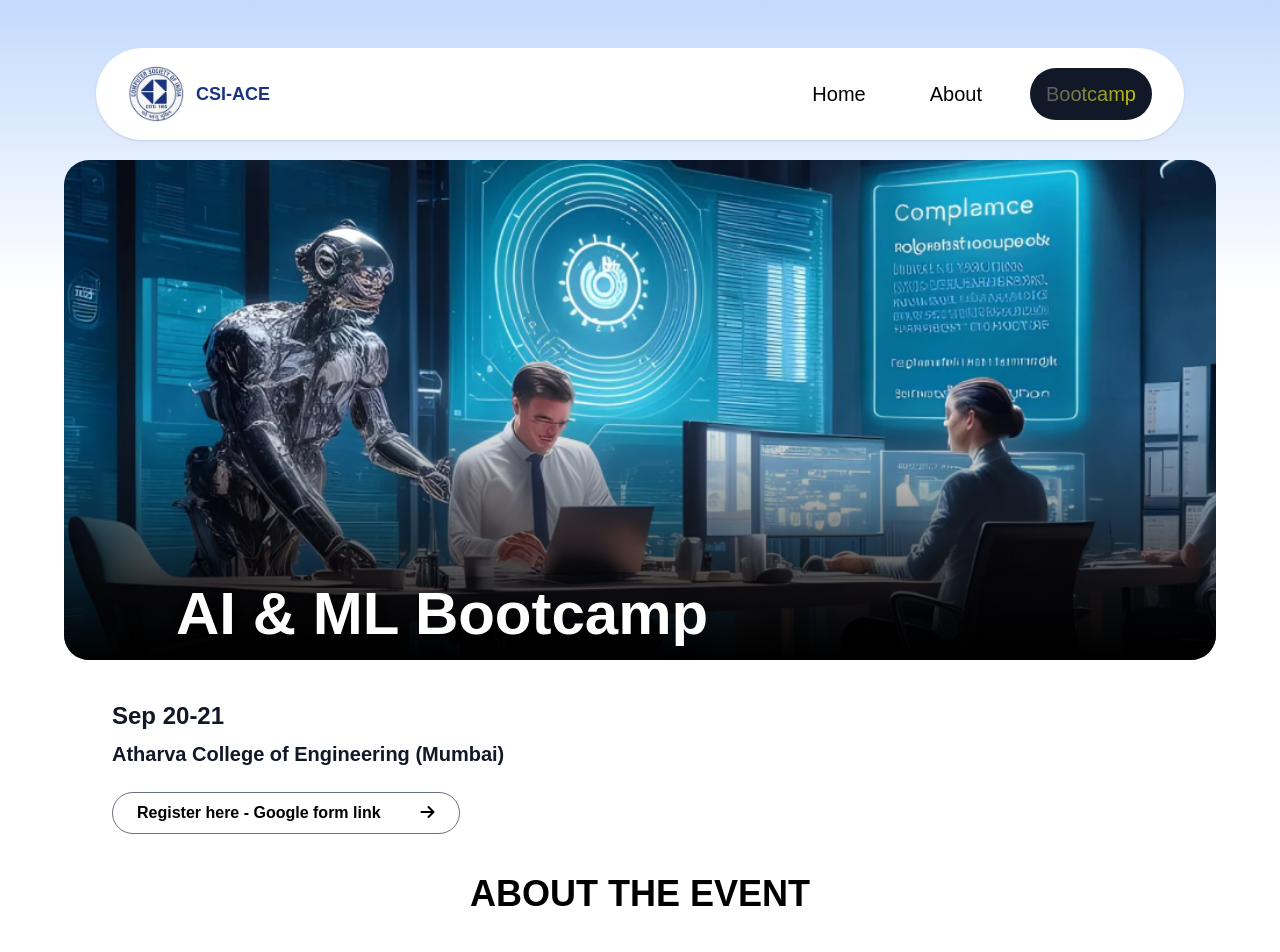
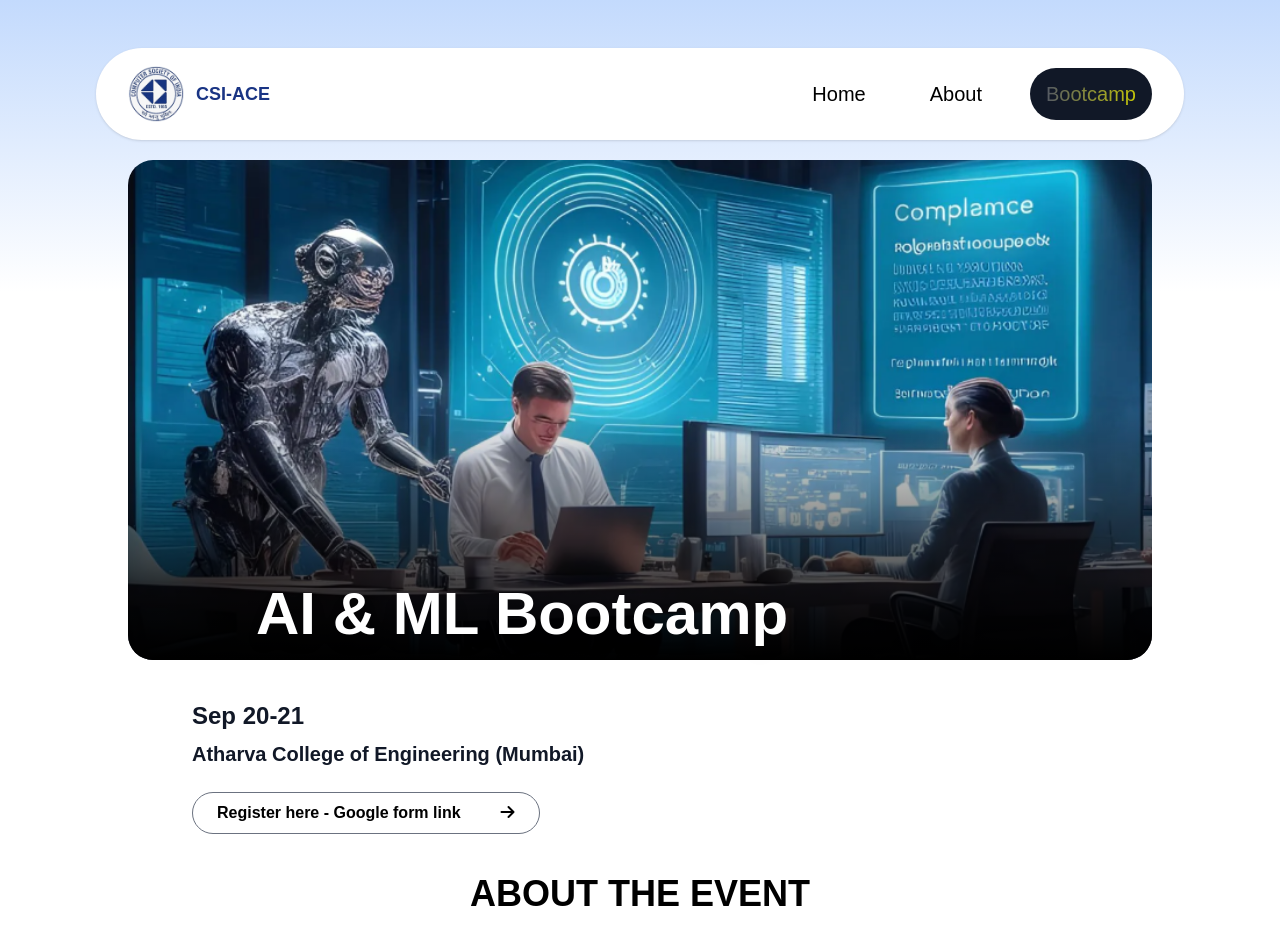
Before and after one commit to vaibhavraut07/csi, a React (Create React App) app: page /bootcamp/aiml in a window 1280 px wide. Shown: the top 952 px of the page. Built offline with nearby package versions, Linux system fonts and the light colour scheme; the HTML template or start-up script is replaced by a standard one.

Commit message:
changes in detailpage

```diff
--- a/src/screens/BootcampDetails.jsx
+++ b/src/screens/BootcampDetails.jsx
@@ -413,15 +413,15 @@ const BootcampDetails = () => {
       {/* BOOTCAMP HEADER */}
       <div className="mt-32 sm:mt-40">
         <div className="relative -z-10">
-          <img src={bootcamp.img} alt={bootcamp.title} className="w-[90%] mx-auto h-[300px] sm:h-[500px] object-cover rounded-[25px]" />
-          <div className="absolute w-[90%] mx-auto h-[300px] sm:h-[500px] inset-0 bg-gradient-to-t from-black via-transparent to-transparent rounded-[25px]"></div>
-          <div className="absolute bottom-0 left-5 sm:left-40 mx-auto p-4">
+          <img src={bootcamp.img} alt={bootcamp.title} className="w-[80%] mx-auto h-[300px] sm:h-[500px] object-cover rounded-[25px]" />
+          <div className="absolute w-[80%] mx-auto h-[300px] sm:h-[500px] inset-0 bg-gradient-to-t from-black via-transparent to-transparent rounded-[25px]"></div>
+          <div className="absolute bottom-0 left-5 sm:left-[15rem] mx-auto p-4">
             <h1 className="text-white text-3xl sm:text-6xl font-bold drop-shadow-lg">{bootcamp.title}</h1>
           </div>
         </div>
-        <div className='mx-auto'>
+        <div className='mx-auto"'>
         <div className="px-8 sm:px-8 pt-6 pb-12 sm:py-10">
-          <div className="max-w-2xl mx-auto sm:ml-20">
+          <div className="max-w-4xl mx-auto">
             <p className="text-gray-900 text-lg sm:text-2xl font-semibold mb-2">{bootcamp.date}</p>
             <p className="text-gray-900 text-md sm:text-xl font-semibold mb-4 sm:mb-6">Atharva College of Engineering (Mumbai)</p>
             <button className="bg-white text-black font-semibold border border-gray-500 px-4 sm:px-6 py-2 rounded-full hover:bg-gray-100 hover:border-gray-400 transition">
```
